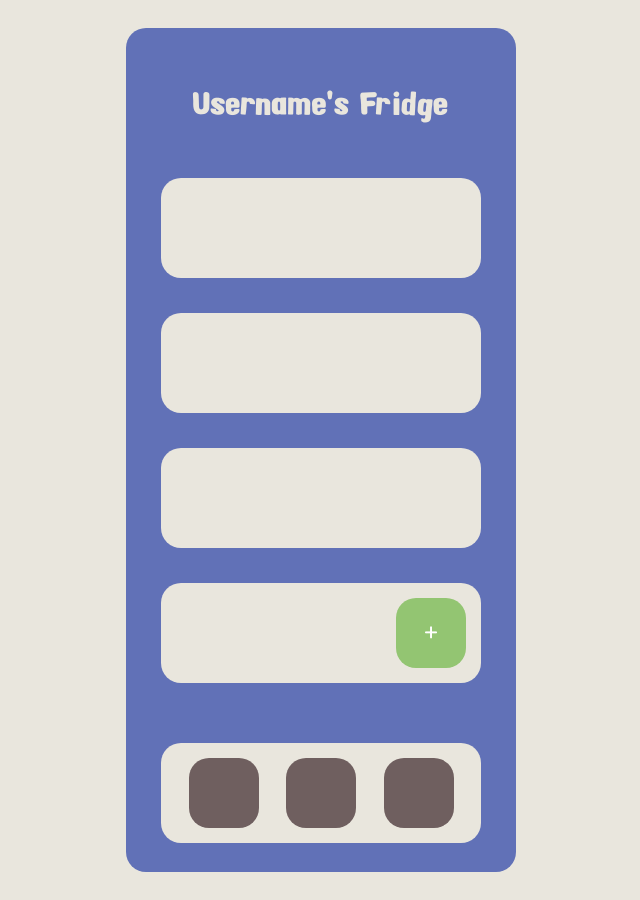
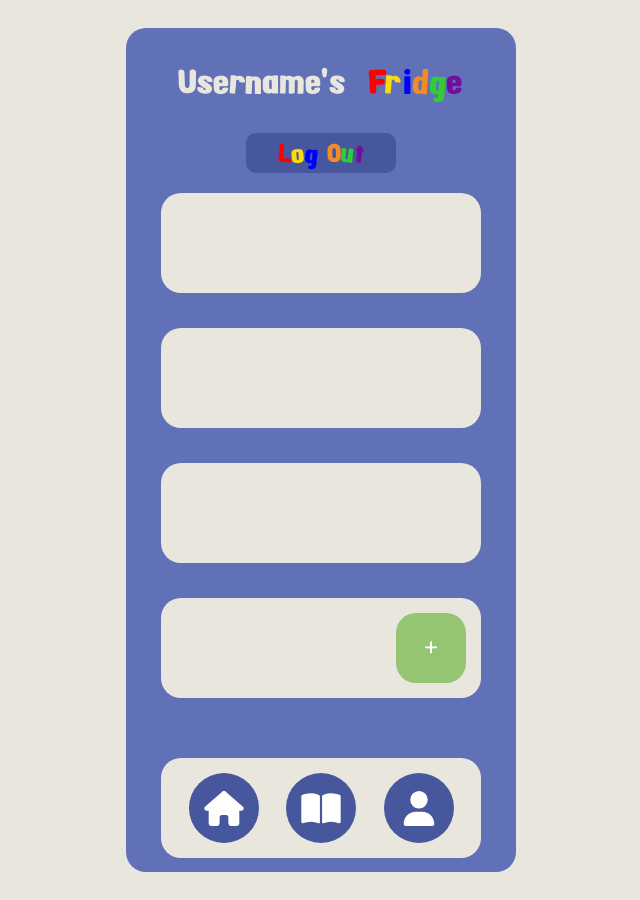
Before and after one commit to Rachiey/Thyme-Frontend, a React (Create React App) app: page /ingredients in a window 1280 px wide. Shown: the whole page, without its empty margins (319-959 px from the left). Built offline with nearby package versions, Linux system fonts and the light colour scheme.

Commit message:
added icons and other static buttons for design

```diff
--- a/package.json
+++ b/package.json
@@ -3,6 +3,10 @@
   "version": "0.1.0",
   "private": true,
   "dependencies": {
+    "@fortawesome/fontawesome-svg-core": "^6.2.1",
+    "@fortawesome/free-regular-svg-icons": "^6.2.1",
+    "@fortawesome/free-solid-svg-icons": "^6.2.1",
+    "@fortawesome/react-fontawesome": "^0.2.0",
     "@testing-library/jest-dom": "^5.16.5",
     "@testing-library/react": "^13.4.0",
     "@testing-library/user-event": "^13.5.0",
@@ -10,6 +14,7 @@
     "react-dom": "^18.2.0",
     "react-router-dom": "^6.4.3",
     "react-scripts": "5.0.1",
+    "react-tooltip": "^4.5.1",
     "web-vitals": "^2.1.4"
   },
   "scripts": {
--- a/src/pages/Ingredients/Ingredients.css
+++ b/src/pages/Ingredients/Ingredients.css
@@ -36,18 +36,33 @@ body {
 
   }
   .fridgeTitle {
-    width: 300px;
-    height: 150px;
+    width: 400px;
+    height: 75px;
+    margin: 15px;
     text-align: center;
     display:flex;
     align-items: center;
     justify-content: center;
-    font-size: 30px;
+    font-size: 32px;
     font-family: 'AlphaFridgeMagnets';
     font-weight:500;
     color: #e9e6dd;
 
 
+
+  }
+
+  .logOutButton {
+    margin-bottom:20px;
+    width: 150px;
+    height: 40px;
+    background-color:  #47579d;
+    border-radius: 10px;
+    display: flex;
+    justify-content: center;
+    align-items: center;
+    font-family: 'AlphaFridgeMagnets';
+    font-size: 25px;
 
   }
 
@@ -119,21 +134,36 @@ body {
   .homeButton {
     width: 70px;
     height: 70px;
-    background-color: #6f5f5f;
-    border-radius: 20px;
+    background-color: #47579d;
+    border-radius: 100px;
+    display: flex;
+    justify-content: center;
+    flex-direction: column;
+    align-content: center;
+    font-size: 35px;
 
   }
   .recipeButton {
     width: 70px;
     height: 70px;
-    background-color: #6f5f5f;
-    border-radius: 20px;
+    background-color:  #47579d;
+    border-radius: 100px;
+    display: flex;
+    justify-content: center;
+    flex-direction: column;
+    align-content: center;
+    font-size: 35px;
 
   }
   .profileButton {
     width: 70px;
     height: 70px;
-    background-color: #6f5f5f;
-    border-radius: 20px;
+    background-color:  #47579d;
+    border-radius: 100px;
+    display: flex;
+    justify-content: center;
+    flex-direction: column;
+    align-content: center;
+    font-size: 35px;
 
   }
--- a/src/pages/Ingredients/Ingredients.js
+++ b/src/pages/Ingredients/Ingredients.js
@@ -1,5 +1,11 @@
 import React from 'react';
 import './Ingredients.css';
+import { FontAwesomeIcon } from '@fortawesome/react-fontawesome'
+import { faHouse} from '@fortawesome/free-solid-svg-icons'
+import { faBookOpen} from '@fortawesome/free-solid-svg-icons'
+import { faUser} from '@fortawesome/free-solid-svg-icons'
+// import ReactTooltip from 'react-tooltip';
+// import {useState} from 'react';
 // import './Ingredients/fonts/AlphaFridgeMagnets.ttf';
 
 //import { Link } from 'react-router-dom';
@@ -9,13 +15,37 @@ import './Ingredients.css';
 
 
 export const Ingredients = () => {
+    // const [isHovering, setIsHovering] = useState(false);
+
+    // const handleMouseOver = () => {
+    //   setIsHovering(true);
+    // };
+
+    // const handleMouseOut = () => {
+    //   setIsHovering(false);
+    // };
+
+
 
 return (
     <>
 
     <div className="iphoneContainer">
     <div className="iphoneBackground">
-    <div className="fridgeTitle"> Username's Fridge </div>
+    <div className="fridgeTitle"> Username's  &nbsp; <span style= {{color: "red"}}> F</span>
+                                            <span style= {{color: "#FDDA0D"}}> r</span>
+                                            <span style= {{color: "blue"}}> i</span>
+                                            <span style= {{color: "#F28C28"}}> d</span>
+                                            <span style= {{color: "#32CD32"}}> g</span>
+                                            <span style= {{color: "#720e9e"}}> e</span>
+                                            </div>
+    <div className="logOutButton">  <span style= {{color: "red"}}> L</span>
+                                            <span style= {{color: "#FDDA0D"}}> o</span>
+                                            <span style= {{color: "blue"}}> g</span>
+                                            &nbsp;
+                                            <span style= {{color: "#F28C28"}}> O</span>
+                                            <span style= {{color: "#32CD32"}}> u</span>
+                                            <span style= {{color: "#720e9e"}}> t</span></div>
     <div className="shelfOne"></div>
     <div className="shelfTwo"></div>
     <div className="shelfThree"></div>
@@ -23,9 +53,12 @@ return (
         <div className="addButton">+</div>
     </div>
     <div className="bottomMenu">
-        <div className="homeButton"></div>
-        <div className="recipeButton"></div>
-        <div className="profileButton"></div>
+
+  <div className="homeButton"><FontAwesomeIcon icon={faHouse} style= {{color:"white"}} /> </div>
+
+        {/* <div className="homeButton" onMouseOver={handleMouseOver} onMouseOut={handleMouseOut} > <FontAwesomeIcon icon={faHouse} />   {isHovering && <h2>Home</h2>} </div> */}
+        <div className="recipeButton"> <FontAwesomeIcon icon={faBookOpen} style= {{color:"white"}} /></div>
+        <div className="profileButton"> <FontAwesomeIcon icon={faUser} style= {{color:"white"}}  /> </div>
     </div>
     </div>
     </div>
```
Also changed, not shown: 1 other file (tests, documents, lock files or other folders).
